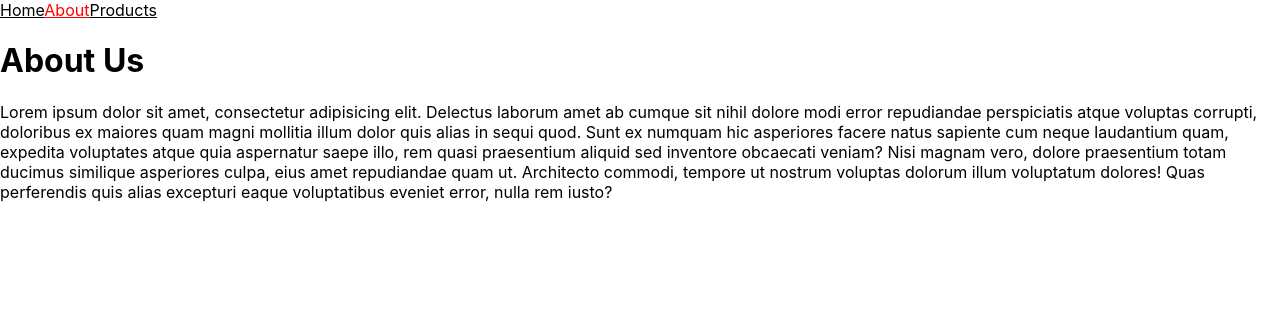
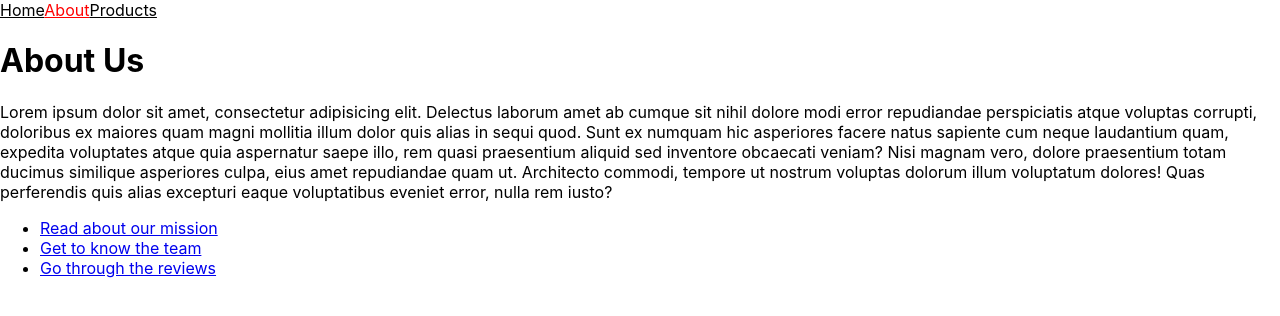
Before and after one commit to statsenkoin/React-basic, a React (Create React App) app: page /about in a window 1280 px wide. Shown: the top 316 px of the page. Built offline with nearby package versions, Linux system fonts and the light colour scheme.

Commit message:
Update About.jsx

```diff
--- a/src/pages/About.jsx
+++ b/src/pages/About.jsx
@@ -1,3 +1,5 @@
+import { Link, Outlet } from 'react-router-dom';
+
 export const About = () => {
   return (
     <main>
@@ -15,6 +17,18 @@ export const About = () => {
         dolorum illum voluptatum dolores! Quas perferendis quis alias excepturi
         eaque voluptatibus eveniet error, nulla rem iusto?
       </p>
+      <ul>
+        <li>
+          <Link to="mission">Read about our mission</Link>
+        </li>
+        <li>
+          <Link to="team">Get to know the team</Link>
+        </li>
+        <li>
+          <Link to="reviews">Go through the reviews</Link>
+        </li>
+      </ul>
+      <Outlet />
     </main>
   );
 };
```
